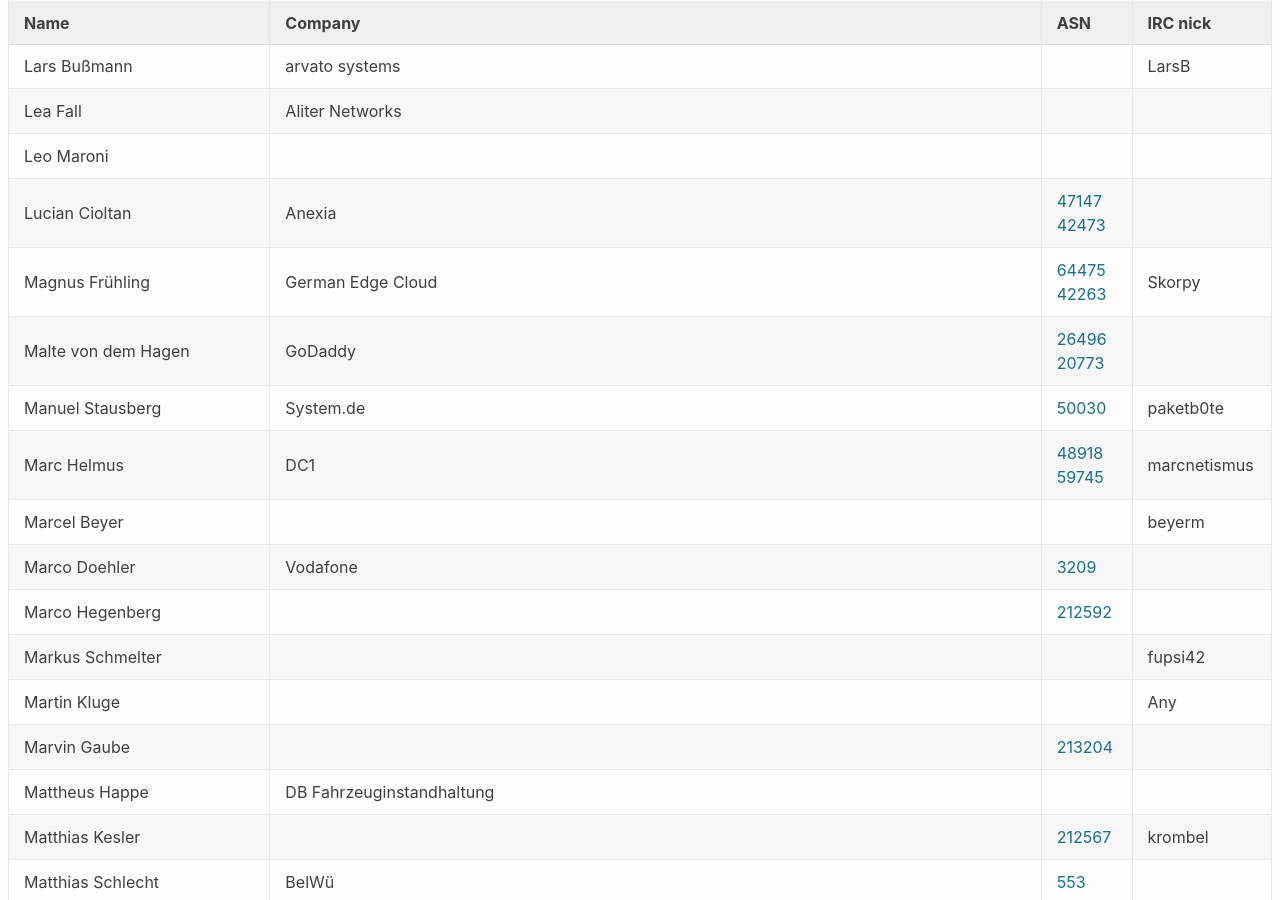
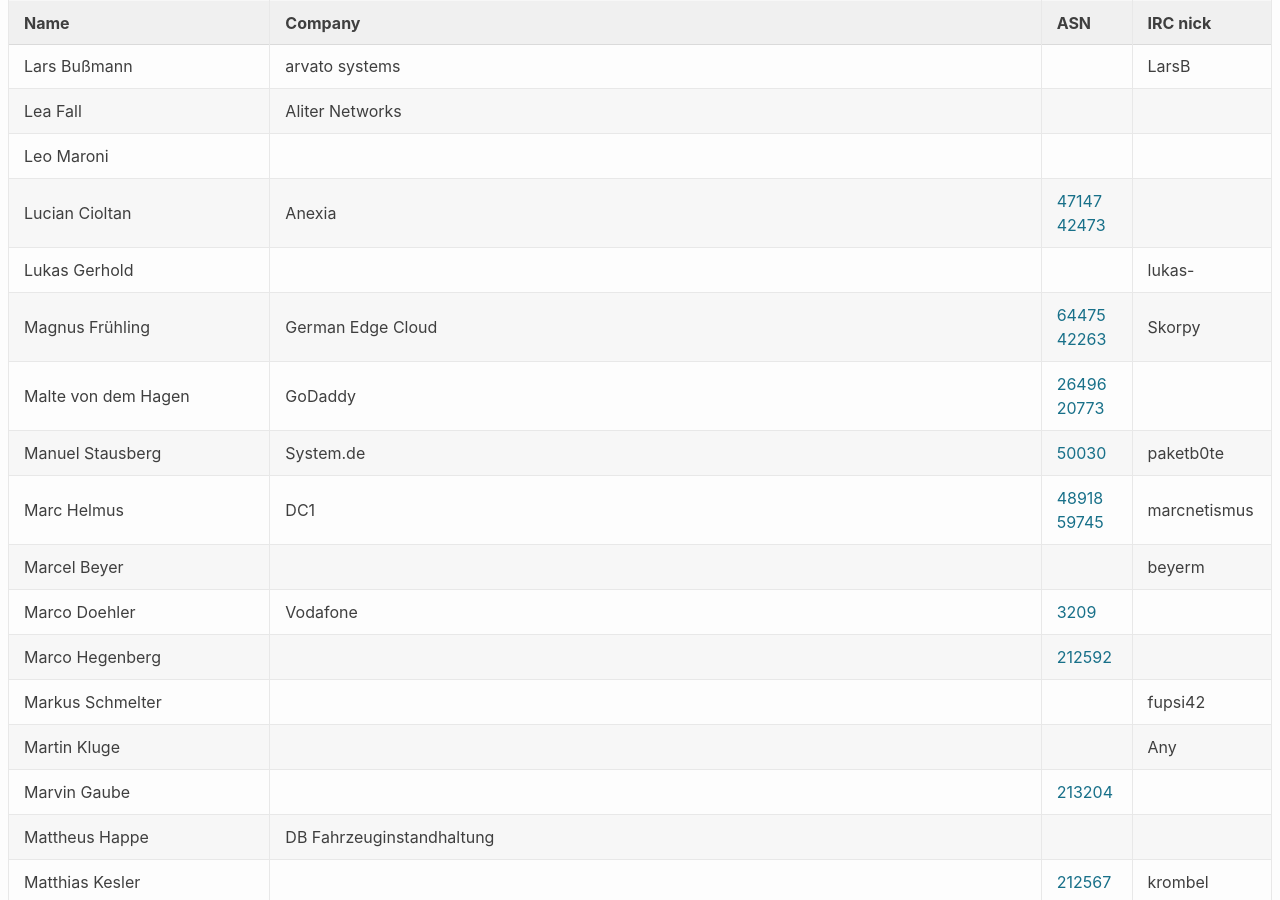
Before and after one commit to denog/pretix-attendeelist, a Jekyll site: the page built from denog2020.markdown, in a window 1280 px wide and 900 px high, scrolled down 3538 px. Built offline with Jekyll 4.4.1, drawn with Linux system fonts in a browser that asks for light colours.

Commit message:
Latest data: Mon Feb  1 23:01:41 UTC 2021

```diff
--- a/_data/attendees_meetup2021-01.json
+++ b/_data/attendees_meetup2021-01.json
@@ -456,6 +456,12 @@
     "asn": "AS47147, AS42473"
   },
   {
+    "name": "Lukas Gerhold",
+    "company": null,
+    "irc": "lukas-",
+    "asn": null
+  },
+  {
     "name": "Magnus Frühling",
     "company": "German Edge Cloud",
     "irc": "Skorpy",
```
